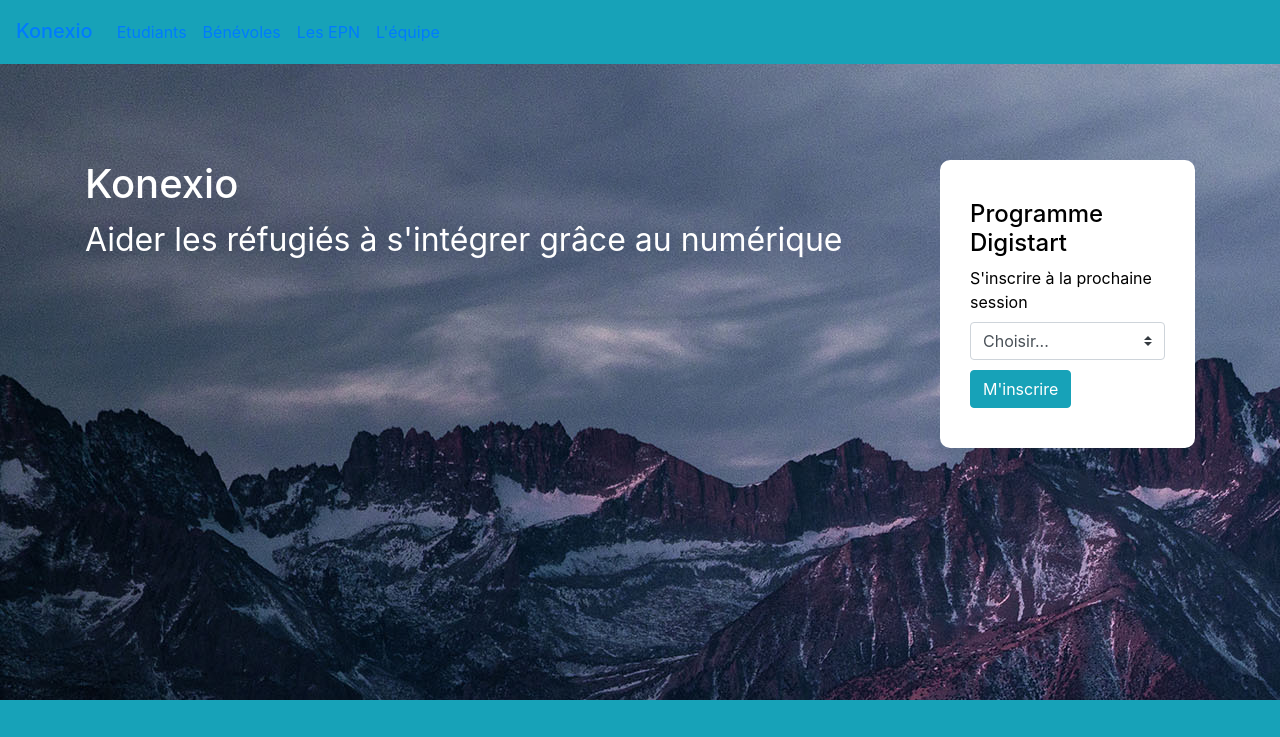
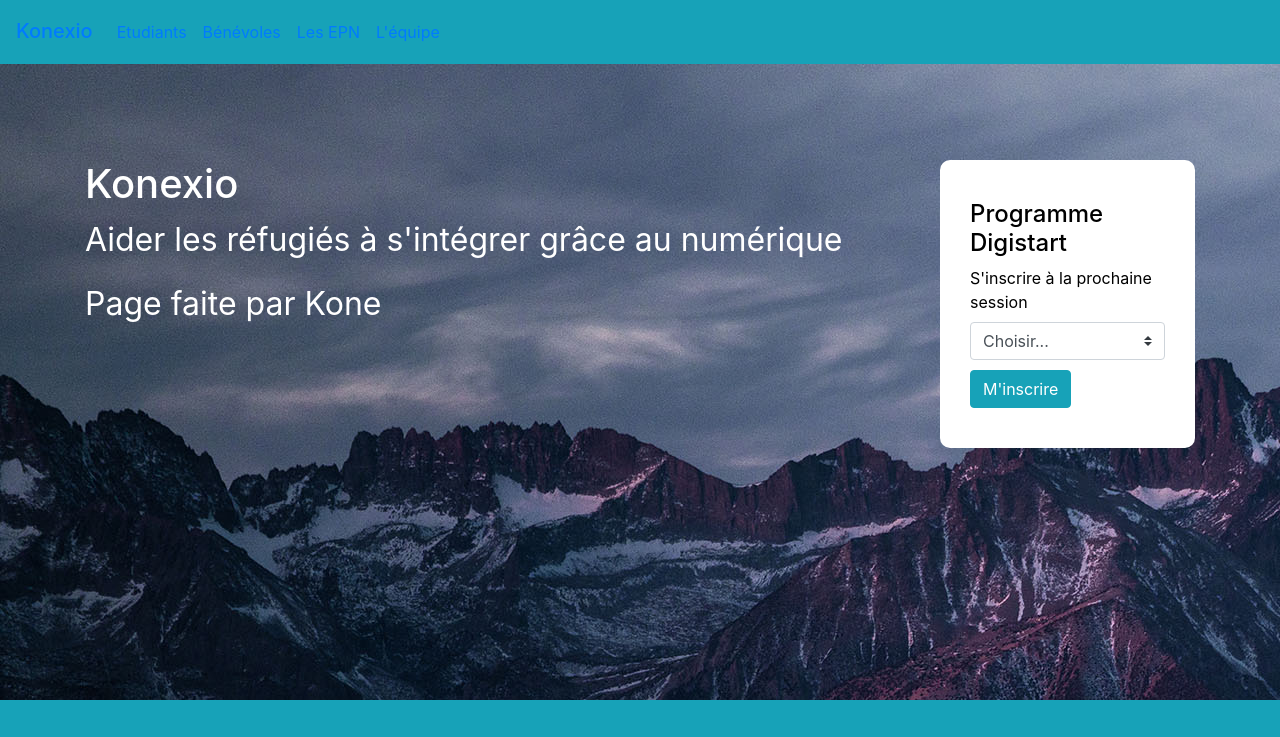
Before and after one commit to koneibrah/digistart, a plain HTML site: page index.html in a window 1280 px wide. Shown: the top 737 px of the page. Drawn offline with Linux system fonts and the light colour scheme.

Commit message:
signature de la page index.html

```diff
--- a/index.html
+++ b/index.html
@@ -34,6 +34,7 @@
                 <div class="col-9">
                     <h1>Konexio</h1>
                     <p>Aider les réfugiés à s'intégrer grâce au numérique</p>
+                    <p>Page faite par Kone</p>
                 </div>
                 <aside class="col-3">
                     <form action="index.html">
@@ -62,7 +63,8 @@
                     <img src="./img/student.jpg" class="img-fluid" />
                 </div>
                 <div class="col-6">
-                    <p>Apprenez à utiliser un ordinateur, les outils de bureautiques ou à programmer. Chacune de nos formations
+                    <p>Apprenez à utiliser un ordinateur, les outils de bureautiques ou à programmer. Chacune de nos
+                        formations
                         est abouti à une certification</p>
                     <button class="btn btn-outline-light">Je veux étudier</button>
                 </div>
@@ -74,7 +76,8 @@
         <div class="container">
             <div class="row">
                 <div class="col-6">
-                    <p>Vous avez envie d'aider des personnes qui cherchent à apprendre et à s'intégrer ? Si vous avez des connaissances
+                    <p>Vous avez envie d'aider des personnes qui cherchent à apprendre et à s'intégrer ? Si vous avez
+                        des connaissances
                         en informatique de bureau, sur Excel ou en programmation, envoyez nous un message</p>
                     <button class="btn btn-outline-dark">Je veux aider</button>
                 </div>
```
